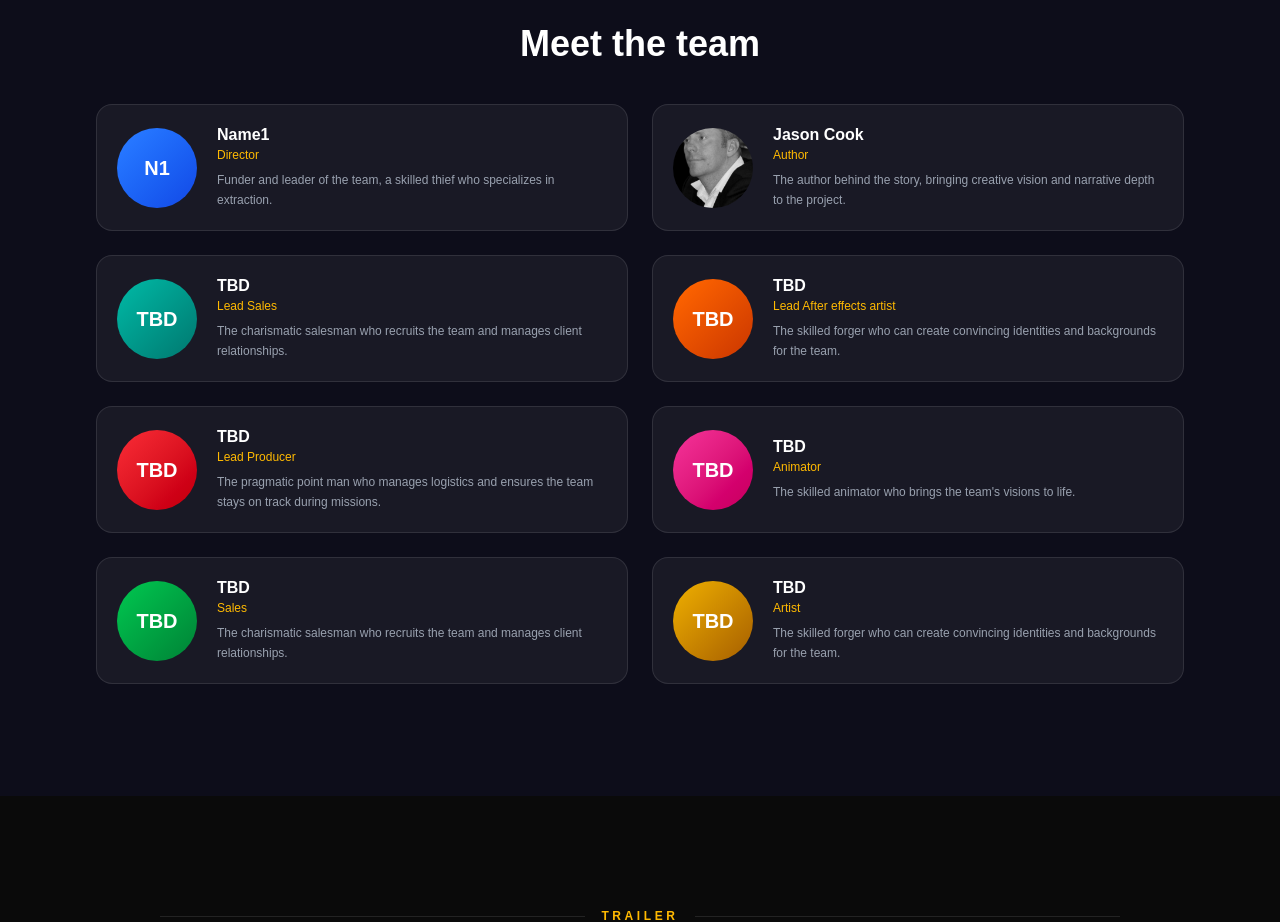
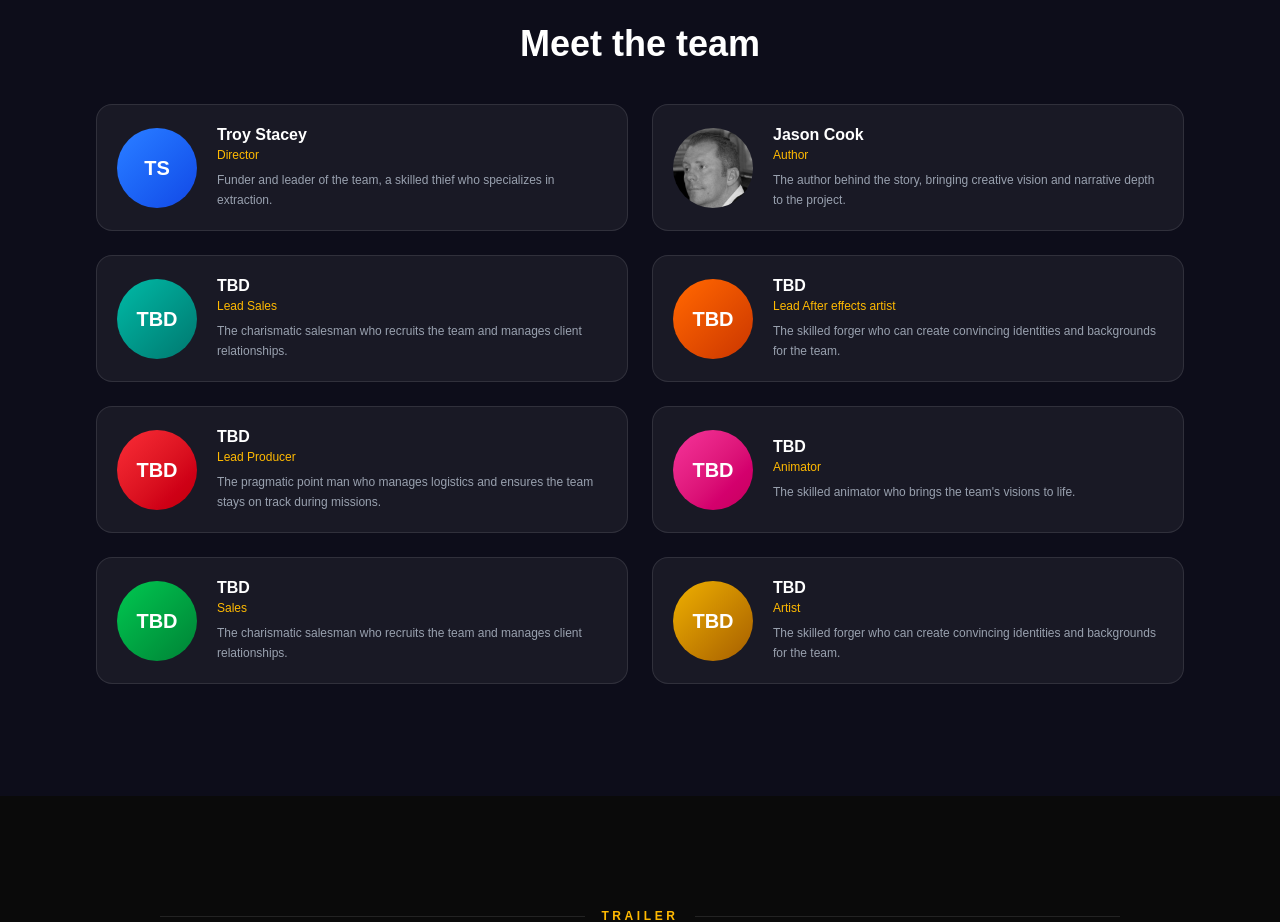
Before and after one commit to lamhoyin1234/Movie, a Next.js app: page / in a window 1280 px wide. Shown: the part 1700-2622 px from the top of the page. Built offline with nearby package versions, Linux system fonts and the light colour scheme.

Commit message:
fix: enhance Cast component type definitions and improve photo handling

```diff
--- a/src/components/Cast.tsx
+++ b/src/components/Cast.tsx
@@ -1,9 +1,16 @@
-const castMembers = [
+const castMembers: {
+  name: string;
+  role: string;
+  description: string;
+  photo?: string;
+  initials: string;
+  color: string;
+}[] = [
   {
-    name: "Name1",
+    name: "Troy Stacey",
     role: "Director",
     description: "Funder and leader of the team, a skilled thief who specializes in extraction.",
-    initials: "N1",
+    initials: "TS",
     color: "from-blue-500 to-blue-700",
   },
   {
@@ -82,13 +89,13 @@ export default function Cast() {
               className="group bg-white/5 border border-white/10 rounded-2xl p-4 sm:p-5 hover:bg-white/10 hover:border-amber-400/30 transition-all duration-300 flex flex-row items-center gap-5"
             >
               {/* Avatar */}
-              {"photo" in member ? (
+              {member.photo ? (
                 <div className="w-20 h-20 shrink-0 rounded-full overflow-hidden">
                   {/* eslint-disable-next-line @next/next/no-img-element */}
                   <img
-                    src={member.photo as string}
+                    src={member.photo}
                     alt={member.name}
-                    className="w-full h-full object-cover"
+                    className="w-full h-full object-cover object-top"
                   />
                 </div>
               ) : (
```
